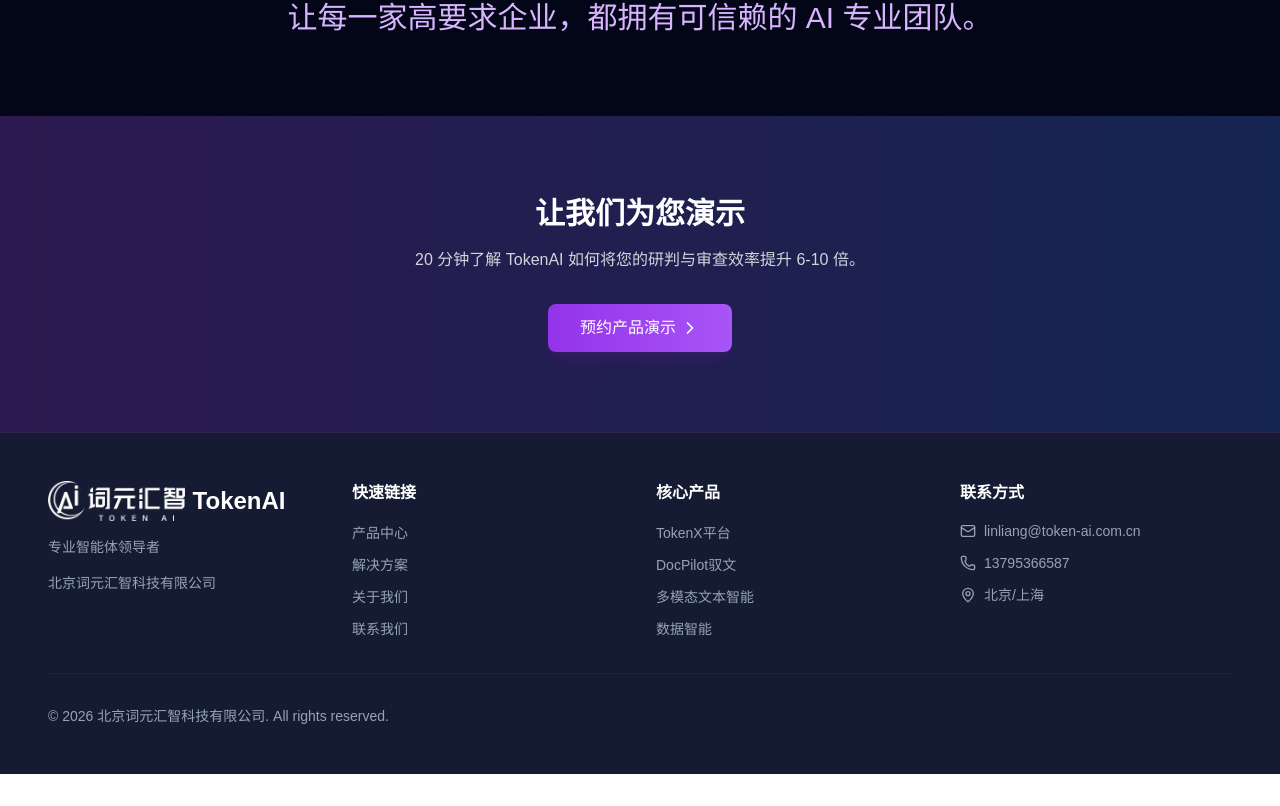
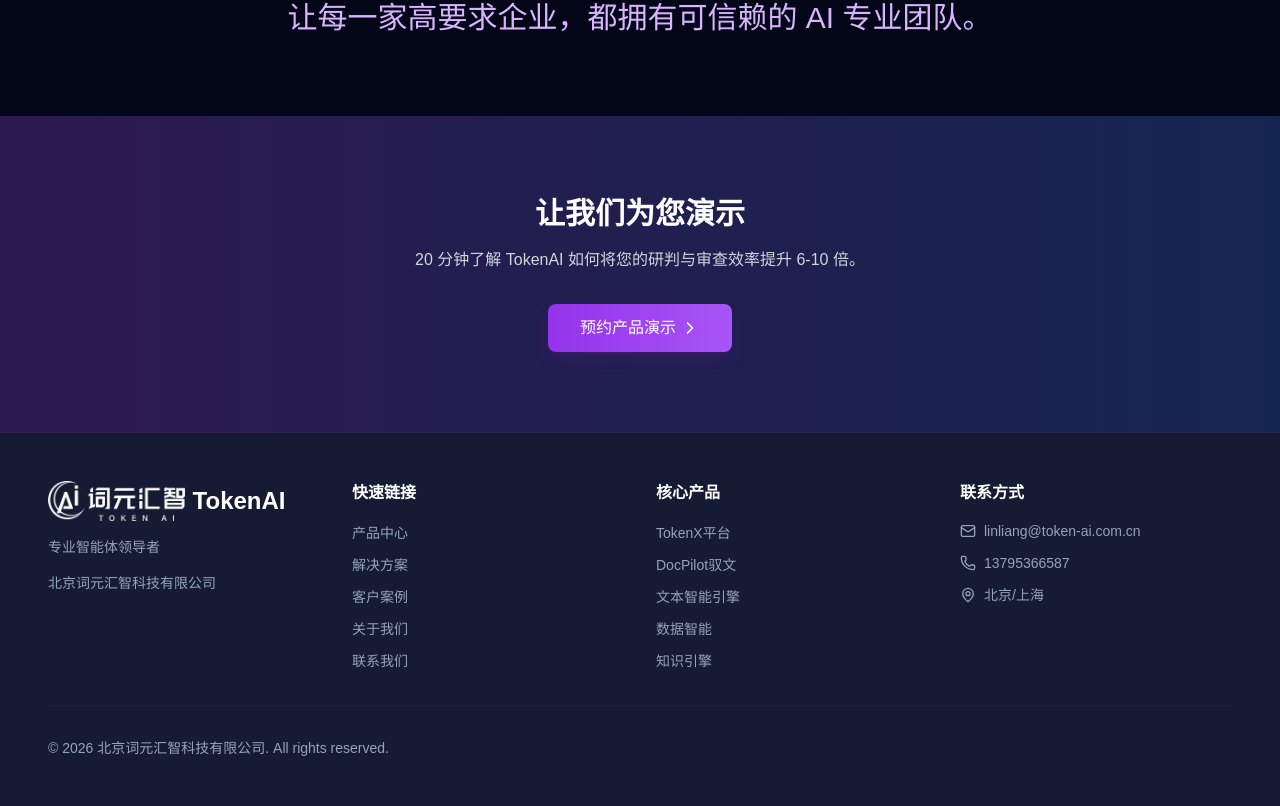
Before and after one commit to ankylala/tokenai-website, a React (Vite) app: page /about in a window 1280 px wide. Shown: the part 1943-2749 px from the top of the page. Before the commit the page ends 2717 px from the top, so only its background shows below. Built offline with nearby package versions, Linux system fonts and the light colour scheme.

Commit message:
fix: update footer links with anchor IDs and add customers page

```diff
--- a/src/components/layout/Footer.tsx
+++ b/src/components/layout/Footer.tsx
@@ -33,6 +33,11 @@
                 </a>
               </li>
               <li>
+                <a href="/customers" className="text-text-muted hover:text-primary transition-colors text-sm">
+                  客户案例
+                </a>
+              </li>
+              <li>
                 <a href="/about" className="text-text-muted hover:text-primary transition-colors text-sm">
                   关于我们
                 </a>
@@ -50,23 +55,28 @@
             <h4 className="text-text-primary font-semibold mb-4">核心产品</h4>
             <ul className="space-y-2">
               <li>
-                <a href="/products/tokenx" className="text-text-muted hover:text-primary transition-colors text-sm">
+                <a href="/products#tokenx" className="text-text-muted hover:text-primary transition-colors text-sm">
                   TokenX平台
                 </a>
               </li>
               <li>
-                <a href="/products/docpilot" className="text-text-muted hover:text-primary transition-colors text-sm">
+                <a href="/products#docpilot" className="text-text-muted hover:text-primary transition-colors text-sm">
                   DocPilot驭文
                 </a>
               </li>
               <li>
-                <a href="/products/text-intelligence" className="text-text-muted hover:text-primary transition-colors text-sm">
-                  多模态文本智能
+                <a href="/products#text-intelligence" className="text-text-muted hover:text-primary transition-colors text-sm">
+                  文本智能引擎
                 </a>
               </li>
               <li>
-                <a href="/products/data-intelligence" className="text-text-muted hover:text-primary transition-colors text-sm">
+                <a href="/products#data-intelligence" className="text-text-muted hover:text-primary transition-colors text-sm">
                   数据智能
+                </a>
+              </li>
+              <li>
+                <a href="/products#knowledge-engine" className="text-text-muted hover:text-primary transition-colors text-sm">
+                  知识引擎
                 </a>
               </li>
             </ul>
```
